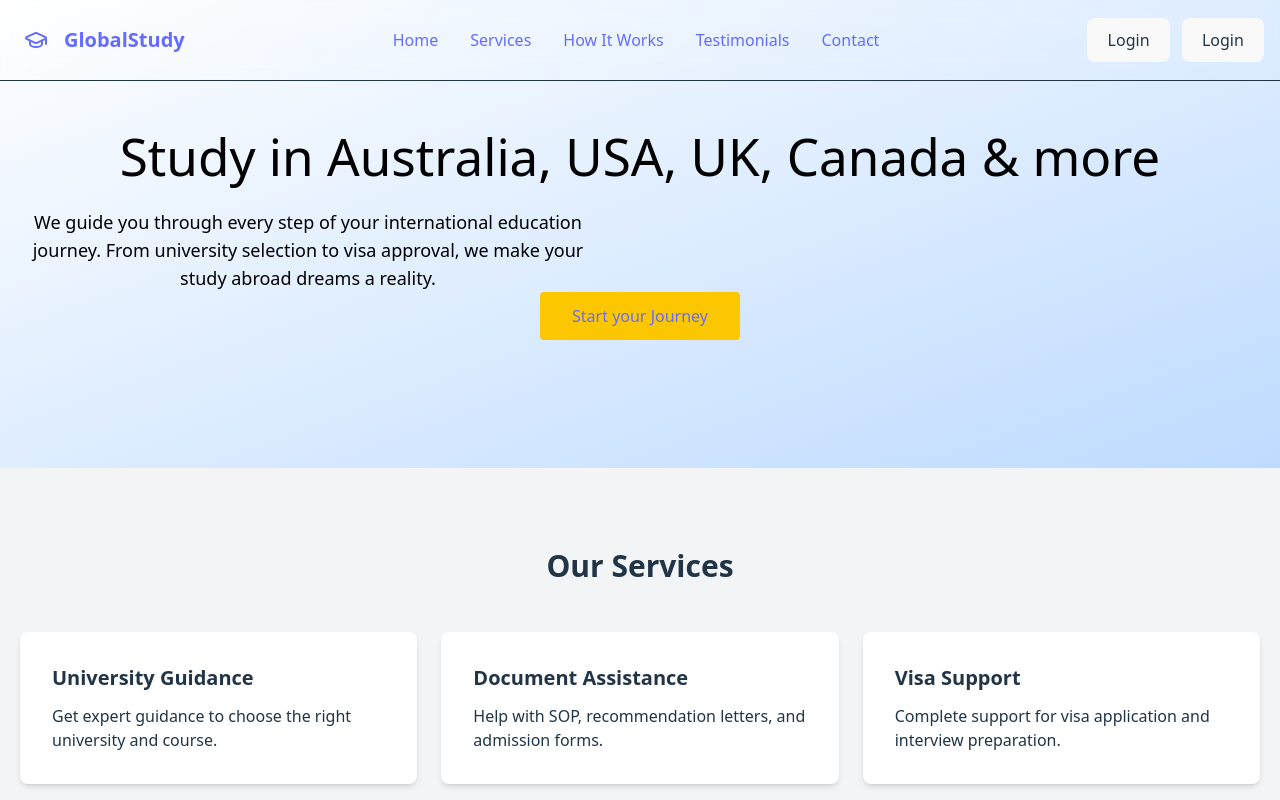
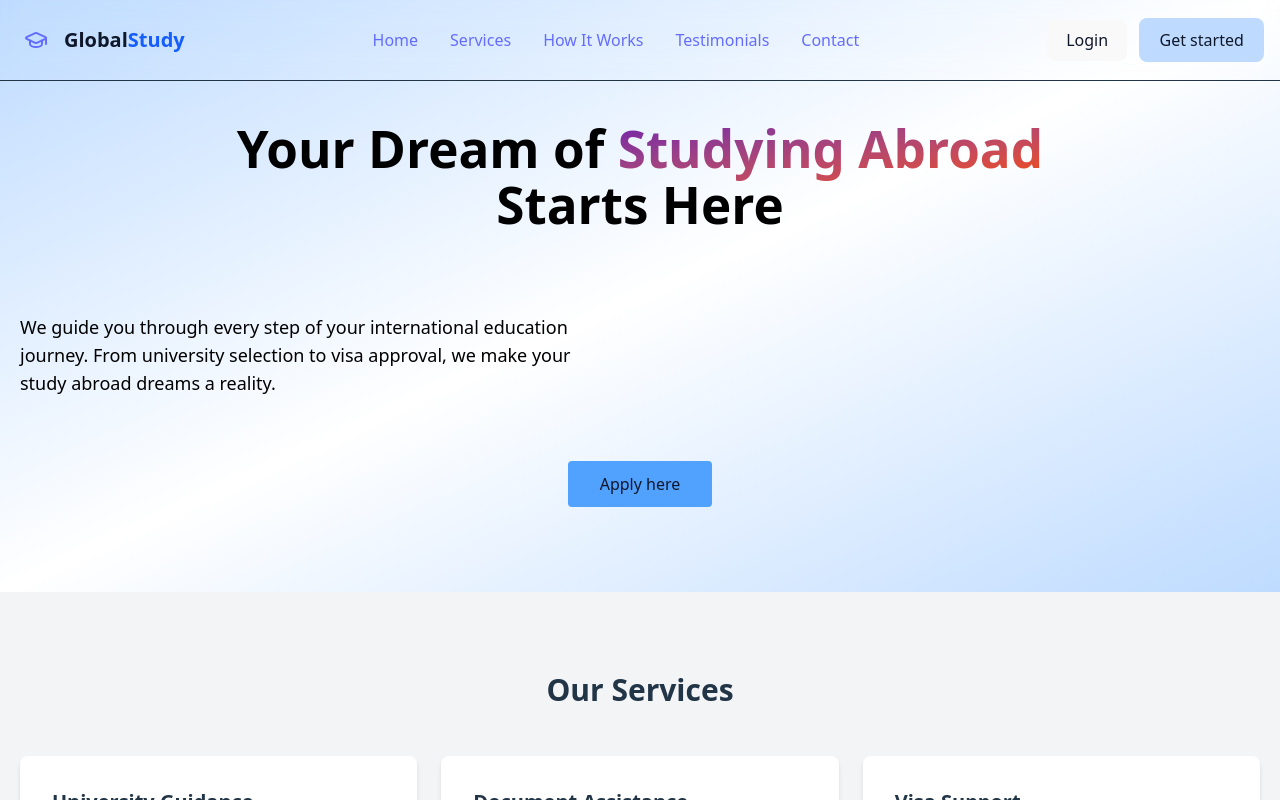
Before and after one commit to notKuina/consultancy-website, a React app in the folder frontend/: page / in a window 1280 px wide. Shown: the top 800 px of the page. Built offline with nearby package versions, Linux system fonts and the light colour scheme; the HTML template or start-up script is replaced by a standard one.

Commit message:
updated herosection and navbar

```diff
--- a/frontend/src/components/Navbar.jsx
+++ b/frontend/src/components/Navbar.jsx
@@ -24,8 +24,8 @@ const Navbar = () => {
             <div className="w-10 h-10 rounded-xl flex items-center justify-center">
               <GraduationCap className="w-6 h-6 text-primary-foreground" />
             </div>
-            <span className="font-bold text-xl">
-              Global<span className="text-primary">Study</span>
+            <span className="font-bold text-slate-900 text-xl">
+              Global<span className="text-blue-600">Study</span>
             </span>
           </Link>
 
@@ -35,7 +35,7 @@ const Navbar = () => {
               <Link
                 key={link.name}
                 to={link.to}
-                className="text-slate-900 hover:text-primary transition-colors font-medium"
+                className="text-slate-900 hover:text-blue-600 transition-colors font-medium"
               >
                 {link.name}
               </Link>
@@ -44,12 +44,12 @@ const Navbar = () => {
 
           {/* Desktop CTA */}
           <div className="hidden md:flex items-center gap-3">
-          <button className="px-4 py-2 text-sm font-medium hover:text-primary">
+          <button className="px-4 py-2 text-slate-900 text-sm font-medium hover:text-blue-600 !border-0">
             Login
           </button>
 
-          <button className="px-4 py-2 text-sm font-medium hover:text-primary">
-            Login
+          <button className="px-4 py-2 text-slate-900 !bg-blue-200 text-sm font-medium hover:bg-blue-300">
+           Get started
           </button>
 
           </div>
--- a/frontend/src/pages/Home.jsx
+++ b/frontend/src/pages/Home.jsx
@@ -1,28 +1,43 @@
 import React from "react";
+import {Link} from "react-router-dom";
 
 const Home = () => {
   return (
-    <div className="font-sans w-full overflow-x-hidden">
+    <div className="font-roboto w-full  overflow-x-hidden">
 
-      {/* Hero Section */}
-      <section className="w-full bg-gradient-to-br from white to-blue-200 text-black py-32 px-5 text-center">
-        <h1 className="py-50px ">
-          Study in Australia, USA, UK, Canada & more
+      <section className="w-full h-148 bg-gradient-to-br from-blue-200 via-white to-blue-200 text-black px-5 flex flex-col justify-between text-center">
+
+        {/* Top Content */}
+          <div className="mt-30">
+            <h1 className="font-display text-4xl md:text-5xl lg:text-6xl font-bold leading-tight animate-slide-up">
+              Your Dream of{" "}
+              <span className="bg-gradient-to-br from-purple-800 to-orange-600 bg-clip-text text-transparent">
+                Studying Abroad
+              </span><br/>
+              Starts Here
             </h1>
-<br/>
-        <p className="text-lg max-w-xl ">
+
+
+
+          <p className= "text-lg max-w-xl text-left mt-20">
             We guide you through every step of your international education journey.
             From university selection to visa approval, we make your study abroad
             dreams a reality.
           </p>
+        </div>
 
-        <a
-          href="/register"
-          className="inline-block bg-yellow-400 text-white font-semibold py-3 px-8 rounded hover:bg-yellow-300 transition"
+        {/* Bottom Button */}
+        <div className="mb-24">
+          <Link
+            to="/register"
+            className="!text-slate-900 bg-blue-400  font-semibold py-3 px-8 rounded  hover:bg-blue-200  transition"
           >
-          Start your Journey
-        </a>
+            Apply here
+          </Link>
+        </div>
+
       </section>
+
 
       {/* Services Section */}
       <section className="w-full bg-gray-100 py-20 px-5">
```
Also changed, not shown: 1 other file (tests, documents, lock files or other folders). Lines whose indentation alone changed are shown as unchanged.
